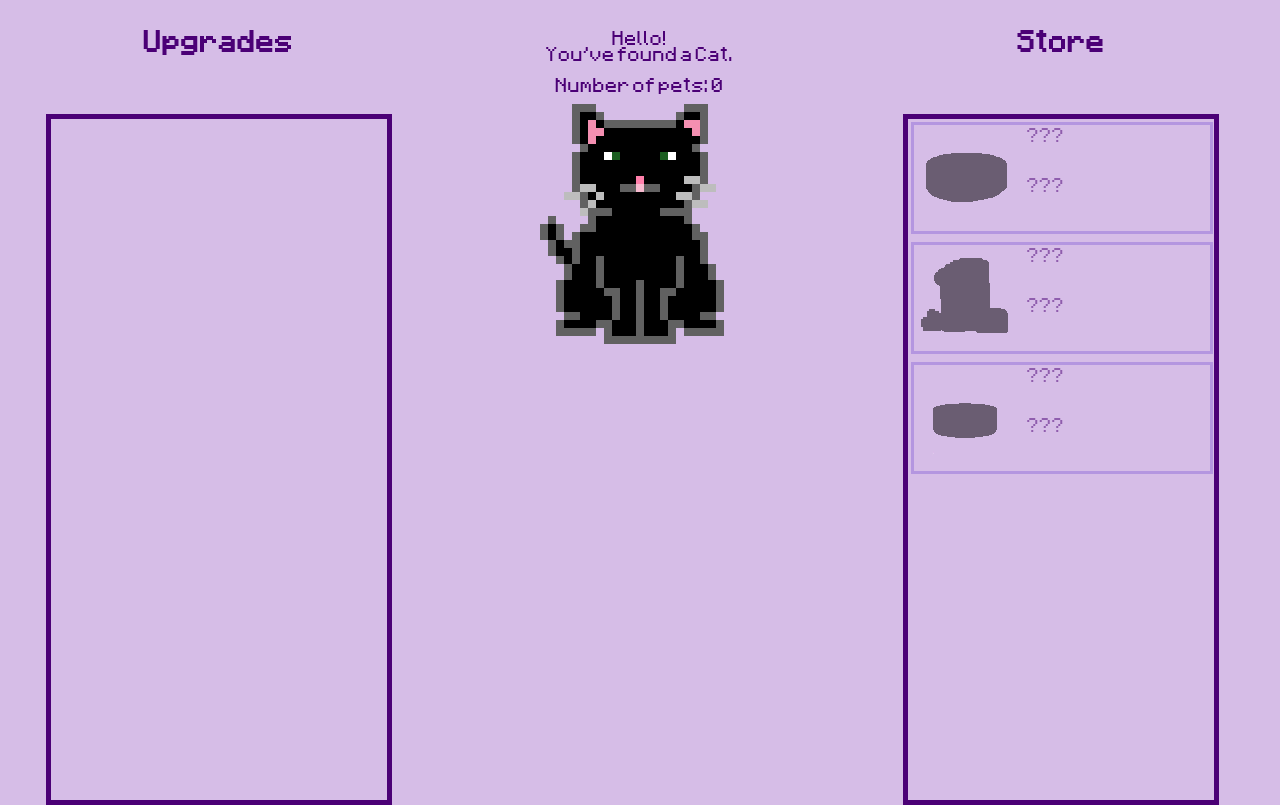
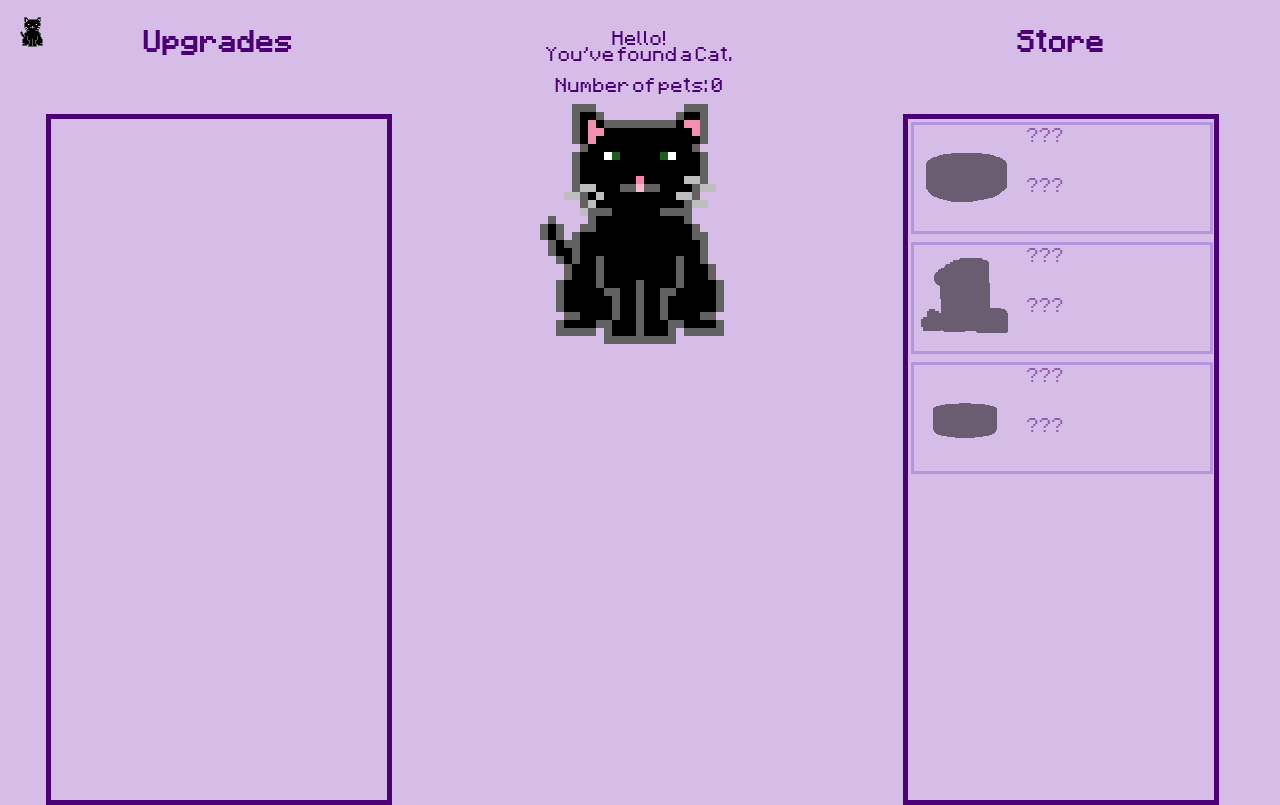
Before and after one commit to phoenixofthestars/catclicker, a plain HTML site: page index.html in a window 1280 px wide. Drawn offline with nearby package versions, Linux system fonts and the light colour scheme.

Commit message:
Update index.html

```diff
--- a/index.html
+++ b/index.html
@@ -94,7 +94,7 @@
     </div>
   </div>
   <script src="script.js"></script>
-  <script src="oneko.js" data-cat="images/oneko.png"></script>
+  <script src="oneko.js" data-cat="oneko.png"></script>
 </body>
 
 </html>
```
